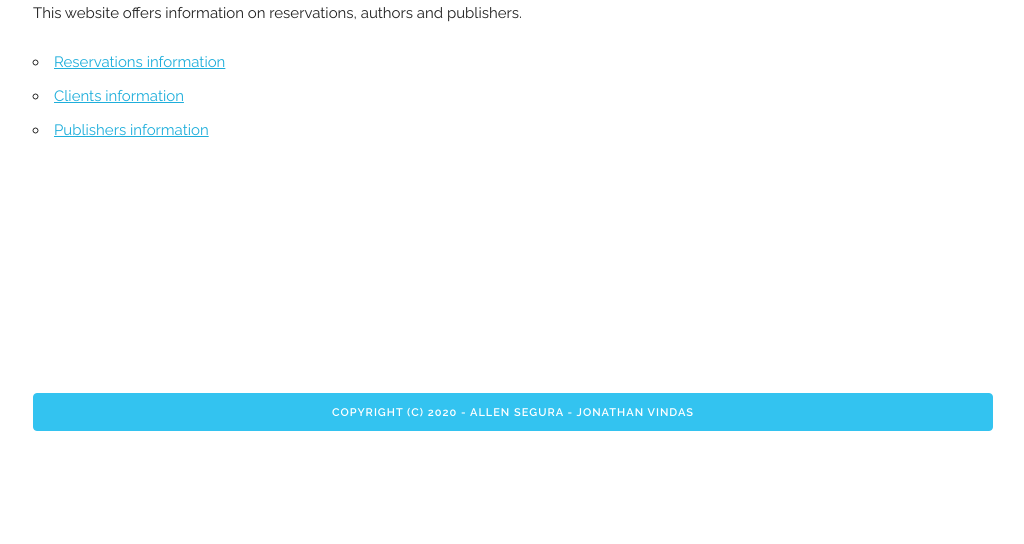
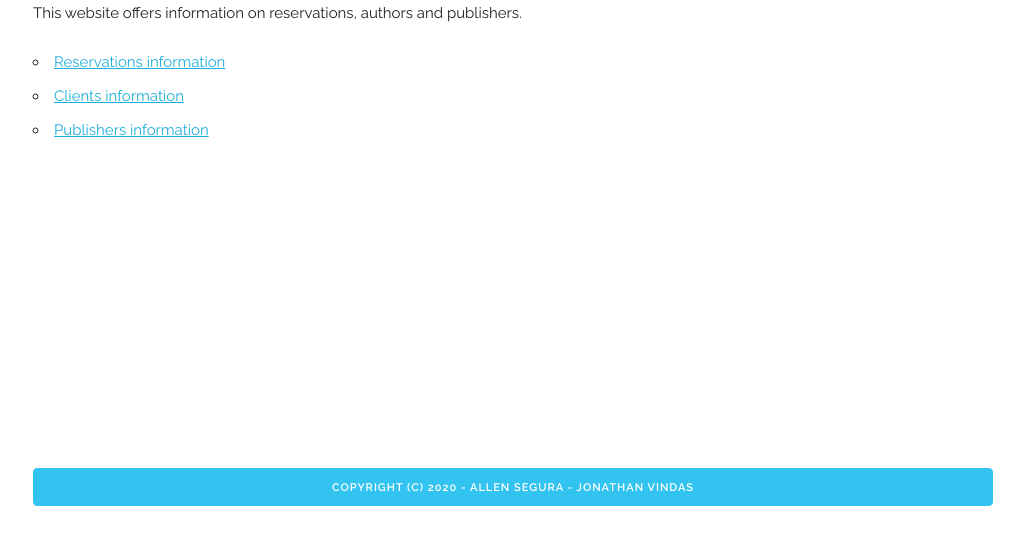
Before and after one commit to jonatanva10/Go_MicroServices, a plain HTML site: page www/index.html in a window 1280 px wide. Shown: the part 150-694 px from the top of the page, without its empty margins (127-1151 px from the left). Drawn offline with Linux system fonts and the light colour scheme.

Commit message:
Fix css styles

```diff
--- a/www/index.html
+++ b/www/index.html
@@ -48,7 +48,7 @@
     <div class="row" style="height: 450px">
 	    <div id="content"></div>
     </div>
-	  <div class="row"  style="margin-top: 15px">
+	  <div class="row"  style="margin-top: 90px">
 		  <button disabled="disabled" class="twelve columns button-primary">
 				Copyright (c) 2020 - Allen Segura - Jonathan Vindas
 			</button>
```
